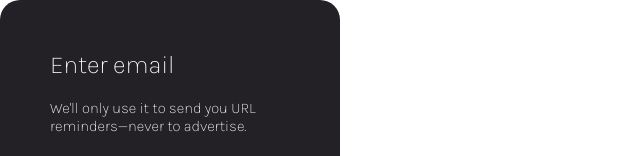
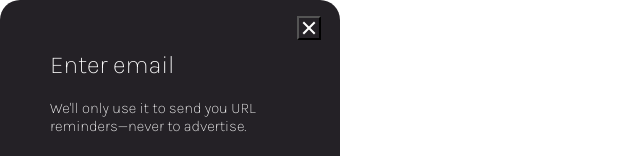
Before and after one commit to Matt-Hulme/Remind.Me, a React (Vite) app: page / in a window 1280 px wide. Shown: the top 156 px of the page, without its empty margins (0-640 px from the left). Built offline with nearby package versions, Linux system fonts and the light colour scheme.

Commit message:
CloseButton Added (it's hideous)

```diff
--- a/src/App.css
+++ b/src/App.css
@@ -49,6 +49,8 @@ html {
 }
 
 .MainPageWrapper {
+  position: relative;
+
   height: 100%;
   width: 100%;
 }
@@ -90,25 +92,28 @@ html {
 .ConfirmationPageMainContainer {
   height: fit-content;
   width: 100%;
+  top: 0;
+  left: 0;
+}
+.CloseButton {
+  background-color: transparent;
+  position: absolute;
+  top: 1.3rem;
+  right: 1.6rem;
+  z-index: 9999999;
+  display: flex;
+  justify-content: center;
 }
 
-.CloseButton {
+/* .CloseButton::before,
+.CloseButton::after {
+  height: fit-content;
+  display: flex;
+  justify-content: center;
+  align-items: center;
   position: relative;
-  top: -2.41667rem;
-  right: -12.25rem;
-  width: 1.66667rem;
-  height: 1.66667rem;
-}
-
-.CloseButton::before,
-.CloseButton::after {
-  content: "";
-  position: absolute;
-  width: 100%;
-  height: 0.16667rem;
-  background-color: #fff;
-  top: 50%;
-  transform: translateY(-50%);
+  top: -1.66667rem;
+  right: -21.5rem;
 }
 
 .CloseButton::before {
@@ -120,14 +125,7 @@ html {
 }
 
 .CloseButton2 {
-  height: fit-content;
-  display: flex;
-  justify-content: center;
-  align-items: center;
-  position: relative;
-  top: -1.66667rem;
-  right: -21.5rem;
-}
+} */
 
 .Mainh1 {
   font-size: 2.08333rem;
--- a/src/components/Buttons/CloseButton.jsx
+++ b/src/components/Buttons/CloseButton.jsx
@@ -1,6 +1,9 @@
+import CloseButtonIcon from "../../assets/CloseButtonIcon.svg";
+
 export default function CloseButton() {
-    return (
-        <div className="CloseButton">
-        </div>
-    )
+  return (
+    <button className="CloseButton">
+      <img src={CloseButtonIcon}></img>
+    </button>
+  );
 }
--- a/src/components/Buttons/CloseButton2.jsx
+++ /dev/null
@@ -1,10 +0,0 @@
-import CloseButtonIcon from '../../assets/CloseButtonIcon.svg'
-
-export default function CloseButton() {
-  return (
-    <button className="CloseButton2">
-      <img src={CloseButtonIcon}>
-      </img>
-    </button>
-  )
-}
--- a/src/components/Pages/MainPage.jsx
+++ b/src/components/Pages/MainPage.jsx
@@ -1,33 +1,34 @@
-import React, { useState } from 'react';
-import EmailCaptureField from '../Fields/EmailCaptureField.jsx';
-import UrlField from '../Fields/UrlField.jsx';
-import DateAndTimeSelector from '../DateAndTimeSelector.jsx';
-import Description from '../Description.jsx';
-import NotiTypeSelector from '../NotiTypeSelector.jsx';
-import SaveButton from '../Buttons/SaveButton.jsx';
+import React, { useState } from "react";
+import EmailCaptureField from "../Fields/EmailCaptureField.jsx";
+import UrlField from "../Fields/UrlField.jsx";
+import DateAndTimeSelector from "../DateAndTimeSelector.jsx";
+import Description from "../Description.jsx";
+import NotiTypeSelector from "../NotiTypeSelector.jsx";
+import SaveButton from "../Buttons/SaveButton.jsx";
+import CloseButton from "../Buttons/CloseButton.jsx";
 
 export default function MainPage() {
   const [isValidEmail, setIsValidEmail] = useState(true);
   const [isValidUrl, setIsValidUrl] = useState(true);
   const [isEmailTextboxEmpty, setIsEmailTextboxEmpty] = useState(true);
   const [isUrlTextboxEmpty, setIsUrlTextboxEmpty] = useState(true);
-  const [notiEmail, setNotiEmail] = useState('');
-  const [notiUrl, setNotiUrl] = useState('');
-  const [notiDate, setNotiDate] = useState('');
-  const [notiTime, setNotiTime] = useState('');
-  const [notiDescription, setNotiDescription] = useState('');
-  const [notiType, setNotiType] = useState('');
+  const [notiEmail, setNotiEmail] = useState("");
+  const [notiUrl, setNotiUrl] = useState("");
+  const [notiDate, setNotiDate] = useState("");
+  const [notiTime, setNotiTime] = useState("");
+  const [notiDescription, setNotiDescription] = useState("");
+  const [notiType, setNotiType] = useState("");
 
   const emailRegex = /^[^\s@]+@[^\s@]+\.[^\s@]+$/;
 
   const urlRegex = /^(ftp|http|https):\/\/[^ "]+$/;
 
-  const handleNotiEmailChange=(event) => {
+  const handleNotiEmailChange = (event) => {
     const newNotiEmail = event.target.value;
     setNotiEmail(newNotiEmail);
     setIsValidEmail(emailRegex.test(newNotiEmail));
     setIsEmailTextboxEmpty(false);
-  }
+  };
 
   const handleNotiUrlChange = (event) => {
     const newNotiUrl = event.target.value;
@@ -52,43 +53,51 @@ export default function MainPage() {
     setNotiType(selectedType);
   };
 
-
-
   const handleSubmit = async (event) => {
     event.preventDefault();
 
     if (!isValidEmail && !isValidUrl) {
-      console.error('Invalid email and URL');
+      console.error("Invalid email and URL");
       return;
     }
 
     try {
       // Sanitize user inputs before using them in the SQL query
 
-      const response = await fetch('http://localhost:3000/create-reminder', {
-        method: 'POST',
+      const response = await fetch("http://localhost:3000/create-reminder", {
+        method: "POST",
         headers: {
-          'Content-Type': 'application/json',
+          "Content-Type": "application/json",
         },
-        body: JSON.stringify({ notiEmail, notiUrl, notiDate, notiTime, notiDescription, notiType }),
+        body: JSON.stringify({
+          notiEmail,
+          notiUrl,
+          notiDate,
+          notiTime,
+          notiDescription,
+          notiType,
+        }),
       });
 
       if (response.ok) {
-        console.log('Email sent successfully');
+        console.log("Email sent successfully");
       } else {
-        console.error('Email sending failed');
+        console.error("Email sending failed");
       }
     } catch (error) {
-      console.error('Error:', error);
+      console.error("Error:", error);
     }
   };
 
   return (
-    <div className='MainPage'>
-      <div className='MainPageWrapper'>
-        <div className='MainPageMainContainer'>
+    <div className="MainPage">
+      <div className="MainPageWrapper">
+        <CloseButton />
+        <div className="MainPageMainContainer">
           <h1 className="Mainh1">Enter email</h1>
-          <h2 className="Mainh2">We'll only use it to send you URL reminders—never to advertise.</h2>
+          <h2 className="Mainh2">
+            We'll only use it to send you URL reminders—never to advertise.
+          </h2>
           <EmailCaptureField
             onNotiEmailChange={handleNotiEmailChange}
             isValidEmail={isValidEmail}
@@ -104,13 +113,9 @@ export default function MainPage() {
             onDateChange={handleDateChange}
             onTimeChange={handleTimeChange}
           />
-          <Description
-            onNotiDescriptionChange={handleNotiDescriptionChange}
-          />
+          <Description onNotiDescriptionChange={handleNotiDescriptionChange} />
           <NotiTypeSelector onNotiTypeChange={handleNotiTypeChange} />
-          <SaveButton
-            handleSubmit={handleSubmit}
-          />
+          <SaveButton handleSubmit={handleSubmit} />
         </div>
       </div>
     </div>
```
Also changed, not shown: src/components/Pages/ConfirmationPage.jsx (+9 -7 lines), src/components/Pages/EmailCapturePage.jsx (+8 -7 lines).
